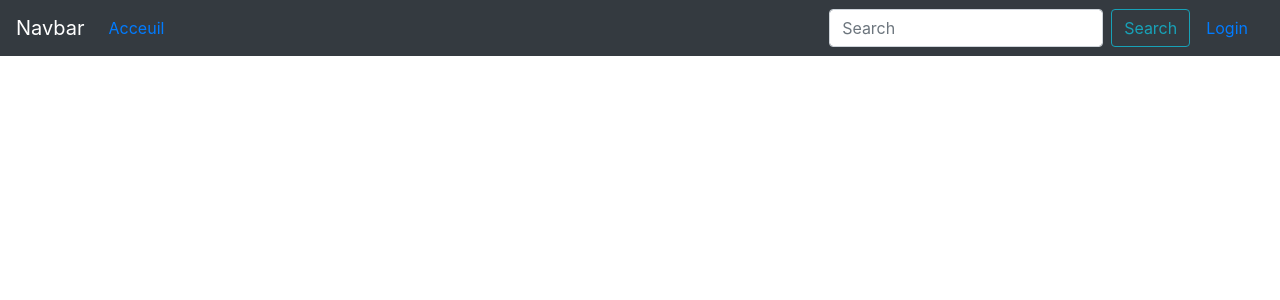
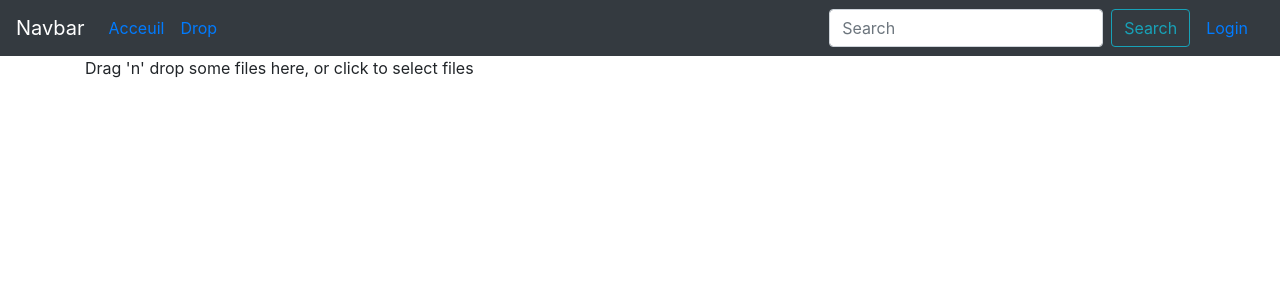
Before and after one commit to moharm/AllInPdf-frent, a React (Create React App) app: page /Drop in a window 1280 px wide. Shown: the top 300 px of the page. Built offline with nearby package versions, Linux system fonts and the light colour scheme.

Commit message:
add new :sparkles:

```diff
--- a/package.json
+++ b/package.json
@@ -8,6 +8,7 @@
     "@testing-library/user-event": "^12.1.10",
     "axios": "^0.21.1",
     "bootstrap": "^4.6.0",
+    "doka": "^0.1.0",
     "node-sass": "^5.0.0",
     "react": "^17.0.1",
     "react-bootstrap": "^1.4.3",
--- a/src/App.js
+++ b/src/App.js
@@ -3,6 +3,7 @@ import { BrowserRouter as Router, Route, Switch } from "react-router-dom";
 import Header from "./Components/Header";
 import Login from "./Components/Login";
 import Acceuil from "./Components/Acceuil";
+import Drop from "./Components/Drop";
 import './App.css';
 
 
@@ -15,6 +16,9 @@ function App() {
                             <Route exact path="/Acceuil">
                                 <Acceuil/>
                             </Route>
+                            <Route path="/Drop">
+                                <Drop/>
+                            </Route>
                             <Route path="/Login">
                                 <Login/>
                             </Route>
--- /dev/null
+++ b/src/Components/Drop.js
@@ -0,0 +1,92 @@
+import React, {useEffect, useState} from 'react';
+import {useDropzone} from 'react-dropzone';
+import{thumbsContainer, thumb,thumbInner, ImgInner, thumbButton} from '../styles/Drop'
+
+import {create} from 'doka';
+
+
+const editImage = (image, done) => {
+    const imageFile = image.doka ? image.doka.file : image;
+    const imageState = image.doka ? image.doka.data : {};
+    create({
+        // recreate previous state
+        ...imageState,
+
+        // load original image file
+        src: imageFile,
+        outputData: true,
+
+        onconfirm: ({ file, data }) => {
+            Object.assign(file, {
+                doka: { file: imageFile, data }
+            });
+            done(file);
+        }
+    });
+};
+
+export default function Drop(props) {
+    const [files, setFiles] = useState([]);
+    const { getRootProps, getInputProps } = useDropzone({
+        accept: "image/*",
+        onDrop: (acceptedFiles) => {
+            setFiles(
+                acceptedFiles.map((file) =>
+                    Object.assign(file, {
+                        preview: URL.createObjectURL(file)
+                    })
+                )
+            );
+        }
+    });
+
+    const thumbs = files.map((file, index) => (
+        <div style={thumb} key={file.name}>
+            <div style={thumbInner}>
+                <img src={file.preview} style={ImgInner} alt="" />
+            </div>
+            <button
+                style={thumbButton}
+                onClick={() =>
+                    editImage(file, (output) => {
+                        const updatedFiles = [...files];
+
+                        // replace original image with new image
+                        updatedFiles[index] = output;
+
+                        // revoke preview URL for old image
+                        if (file.preview) URL.revokeObjectURL(file.preview);
+
+                        // set new preview URL
+                        Object.assign(output, {
+                            preview: URL.createObjectURL(output)
+                        });
+
+                        // update view
+                        setFiles(updatedFiles);
+                    })
+                }
+            >
+                edit
+            </button>
+        </div>
+    ));
+
+    useEffect(
+        () => () => {
+            // Make sure to revoke the data uris to avoid memory leaks
+            files.forEach((file) => URL.revokeObjectURL(file.preview));
+        },
+        [files]
+    );
+
+    return (
+        <section className="container">
+            <div {...getRootProps({ className: "dropzone" })}>
+                <input {...getInputProps()} />
+                <p>Drag 'n' drop some files here, or click to select files</p>
+            </div>
+            <aside style={thumbsContainer}>{thumbs}</aside>
+        </section>
+    );
+}
--- a/src/Components/Header.js
+++ b/src/Components/Header.js
@@ -13,6 +13,7 @@ export default function Header() {
             <Navbar.Brand href="#home">Navbar</Navbar.Brand>
             <Nav className="mr-auto">
                 <Nav.Link ><Link to="/Acceuil">Acceuil</Link></Nav.Link>
+                <Nav.Link ><Link to="/Drop">Drop</Link></Nav.Link>
             </Nav>
             <Form inline>
                 <FormControl type="text" placeholder="Search" className="mr-sm-2" />
--- /dev/null
+++ b/src/styles/Drop.js
@@ -0,0 +1,43 @@
+export const thumbsContainer = {
+    display: "flex",
+    flexDirection: "row",
+    flexWrap: "wrap",
+    marginTop: 16,
+    padding: 20
+};
+
+export const thumb = {
+    position: "relative",
+    display: "inline-flex",
+    borderRadius: 2,
+    border: "1px solid #eaeaea",
+    marginBottom: 8,
+    marginRight: 8,
+    width: 100,
+    height: 100,
+    padding: 4,
+    boxSizing: "border-box"
+};
+
+export const thumbInner = {
+    display: "flex",
+    minWidth: 0,
+    overflow: "hidden"
+};
+
+export const ImgInner = {
+    display: "block",
+    width: "auto",
+    height: "100%"
+};
+
+export const thumbButton = {
+    position: "absolute",
+    right: 10,
+    bottom: 10,
+    background: "rgba(0,0,0,.8)",
+    color: "#fff",
+    border: 0,
+    borderRadius: ".325em",
+    cursor: "pointer"
+};
```
Also changed, not shown: 2 other files (tests, documents, lock files or other folders).
